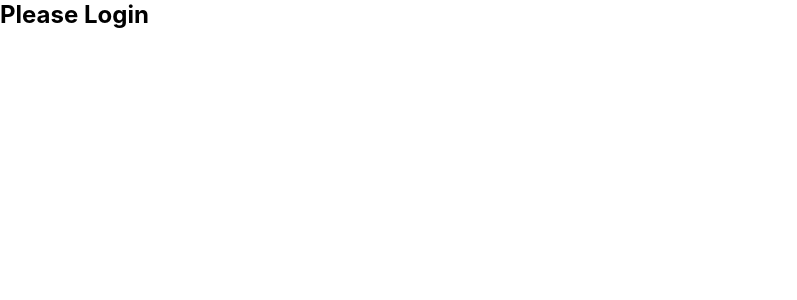
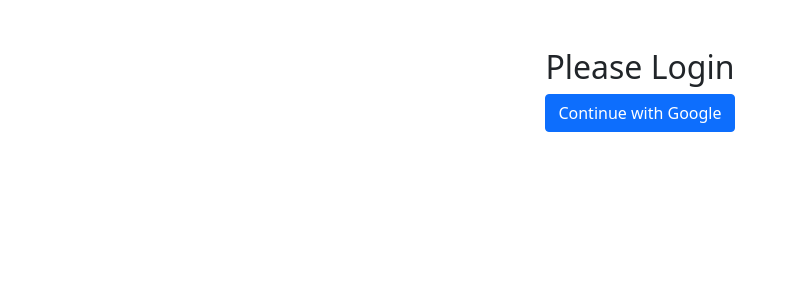
Before and after one commit to mohammadtanim24h/simple-to-do, a React (Create React App) app: page /login in a window 1280 px wide. Shown: the top 300 px of the page, without its empty margins (0-797 px from the left). Built offline with nearby package versions, Linux system fonts and the light colour scheme.

Commit message:
google login added

```diff
--- a/package.json
+++ b/package.json
@@ -6,8 +6,12 @@
     "@testing-library/jest-dom": "^5.16.4",
     "@testing-library/react": "^13.2.0",
     "@testing-library/user-event": "^13.5.0",
+    "bootstrap": "^5.1.3",
+    "firebase": "^9.8.1",
     "react": "^18.1.0",
+    "react-bootstrap": "^2.4.0",
     "react-dom": "^18.1.0",
+    "react-firebase-hooks": "^5.0.3",
     "react-router-dom": "^6.3.0",
     "react-scripts": "5.0.1",
     "web-vitals": "^2.1.4"
--- a/src/App.js
+++ b/src/App.js
@@ -2,6 +2,7 @@ import { Route, Routes } from 'react-router-dom';
 import './App.css';
 import Home from './components/Home';
 import Login from './components/Login';
+import 'bootstrap/dist/css/bootstrap.min.css';
 
 function App() {
   return (
--- a/src/components/Login.js
+++ b/src/components/Login.js
@@ -1,9 +1,18 @@
-import React from 'react';
+import React from "react";
+import auth from "../firebase.init";
+import { useSignInWithGoogle } from 'react-firebase-hooks/auth';
+
 
 const Login = () => {
+    const [signInWithGoogle, user, loading, error] = useSignInWithGoogle(auth);
     return (
-        <div>
-            <h2>Please Login</h2>
+        <div className="d-flex justify-content-center mt-5">
+            <div>
+                <h2>Please Login</h2>
+                <button onClick={() => signInWithGoogle()} className="btn btn-primary">
+                    Continue with Google
+                </button>
+            </div>
         </div>
     );
 };
```
Also changed, not shown: 1 other file (tests, documents, lock files or other folders).
